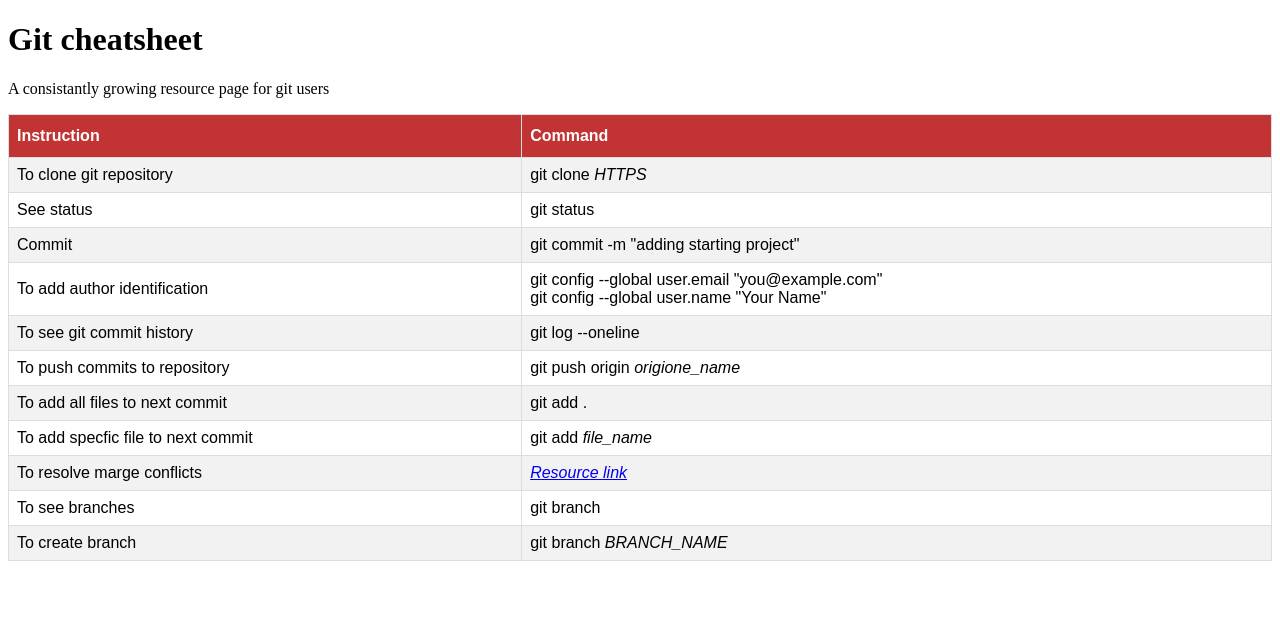
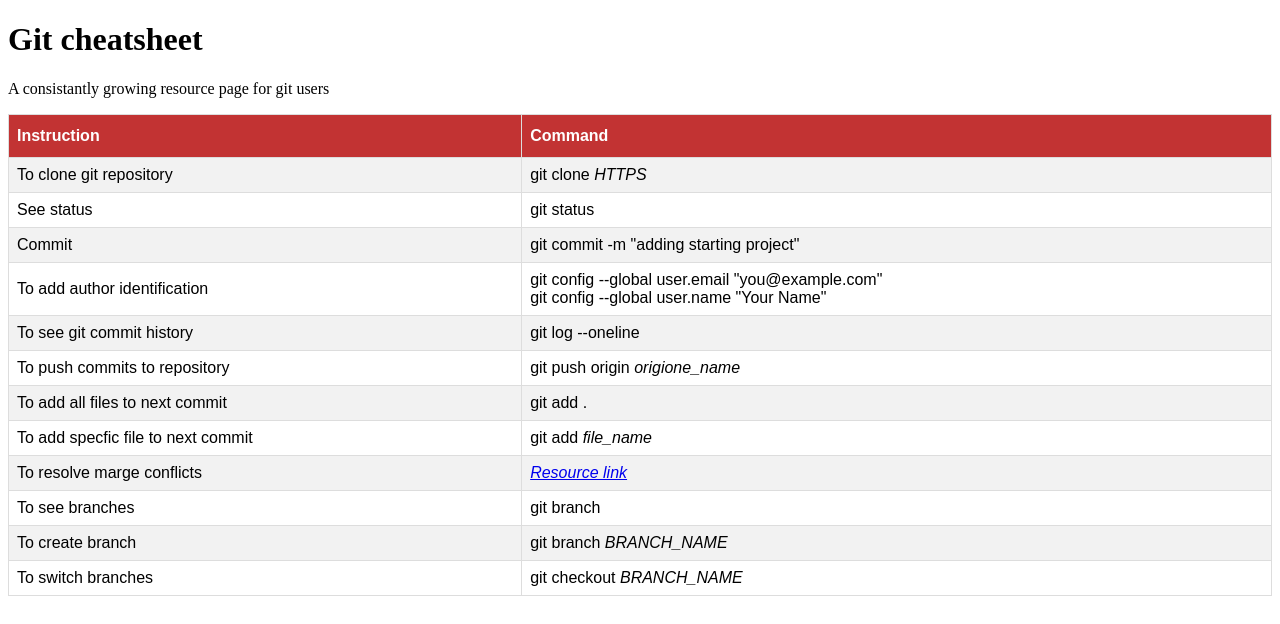
Before and after one commit to rakib313/Background-Generator, a plain HTML site: page index.html in a window 1280 px wide. Drawn offline with Linux system fonts and the light colour scheme.

Commit message:
adding switching branch instruction

```diff
--- a/index.html
+++ b/index.html
@@ -59,6 +59,10 @@
             <td>To create branch</td>
             <td>git branch <i>BRANCH_NAME</i></td>
         </tr>
+        <tr>
+            <td>To switch branches</td>
+            <td>git checkout <i>BRANCH_NAME</i></td>
+        </tr>
       </table>
 
 </body>
```
